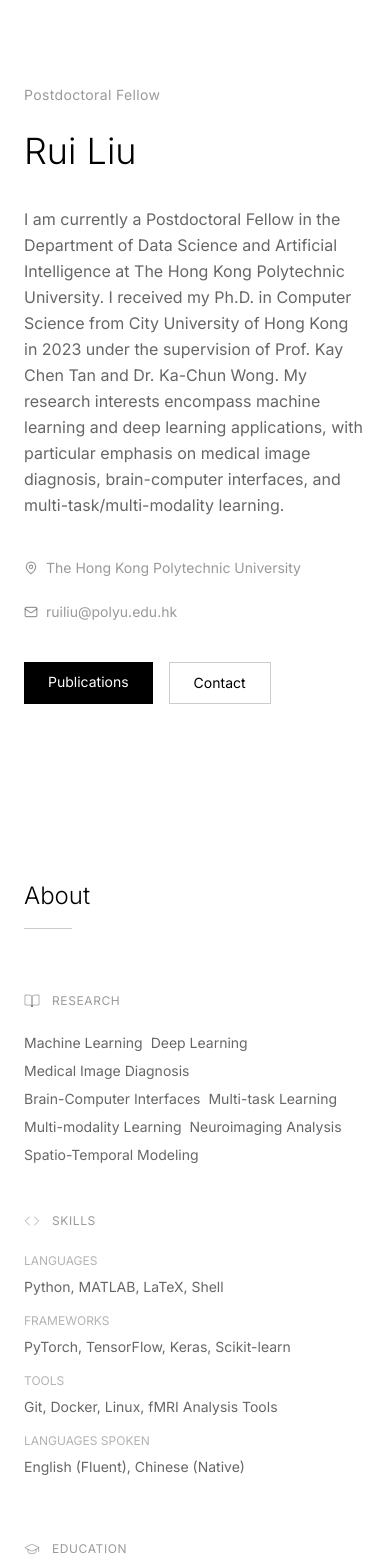
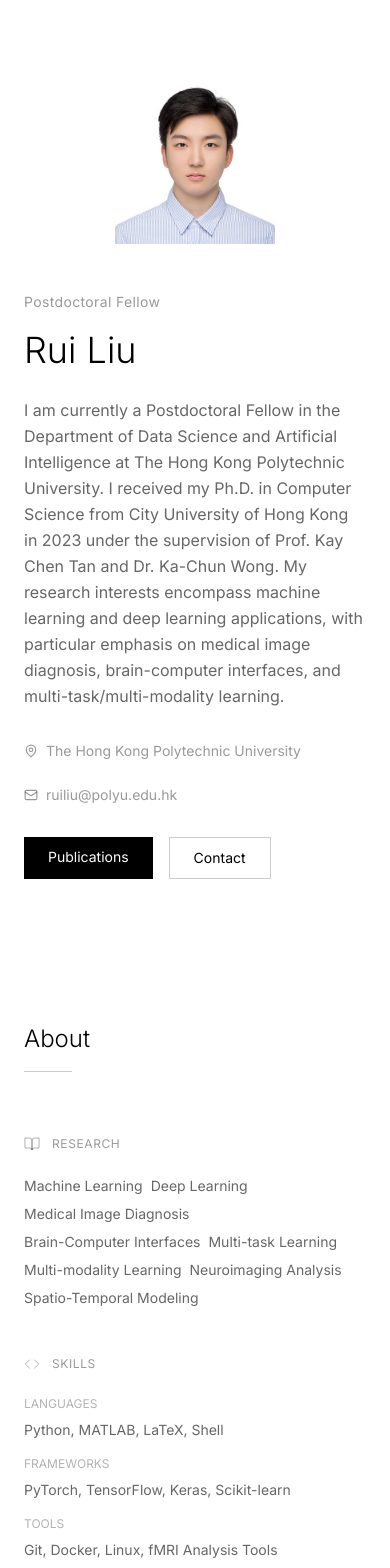
Before and after one commit to CookieMikeLiu/academic-portfolio, a React (Vite) app: page / in a window 390 px wide. Shown: the part 60-1628 px from the top of the page. Built offline with nearby package versions, Linux system fonts and the light colour scheme.

Commit message:
Fix mobile avatar, wider layout, reduce whitespace

```diff
--- a/src/components/About.tsx
+++ b/src/components/About.tsx
@@ -4,8 +4,8 @@ import { researchInterests, education, awards, skills } from '../data/portfolioD
 
 const About: FC = () => {
   return (
-    <section id="about" className="py-24 md:py-32">
-      <div className="max-w-4xl mx-auto px-6">
+    <section id="about" className="py-20 md:py-24">
+      <div className="max-w-5xl mx-auto px-6">
         <div className="mb-16">
           <h2 className="text-2xl font-light text-black dark:text-white mb-4">About</h2>
           <div className="w-12 h-px bg-black/20 dark:bg-white/20" />
--- a/src/components/Contact.tsx
+++ b/src/components/Contact.tsx
@@ -11,8 +11,8 @@ const Contact = () => {
   ];
 
   return (
-    <section id="contact" className="py-24 md:py-32 bg-black/[0.02] dark:bg-white/[0.02]">
-      <div className="max-w-4xl mx-auto px-6">
+    <section id="contact" className="py-20 md:py-24 bg-black/[0.02] dark:bg-white/[0.02]">
+      <div className="max-w-5xl mx-auto px-6">
         <div className="mb-16">
           <h2 className="text-2xl font-light text-black dark:text-white mb-4">Contact</h2>
           <div className="w-12 h-px bg-black/20 dark:bg-white/20" />
--- a/src/components/Footer.tsx
+++ b/src/components/Footer.tsx
@@ -2,8 +2,8 @@ const Footer = () => {
   const currentYear = new Date().getFullYear();
 
   return (
-    <footer className="py-8 border-t border-black/10 dark:border-white/10">
-      <div className="max-w-4xl mx-auto px-6">
+    <footer className="py-6 border-t border-black/10 dark:border-white/10">
+      <div className="max-w-5xl mx-auto px-6">
         <div className="flex flex-col md:flex-row items-center justify-between gap-4 text-sm text-black/40 dark:text-white/40">
           <p>© {currentYear} {new URL(import.meta.url).hostname || 'Portfolio'}</p>
 
--- a/src/components/Hero.tsx
+++ b/src/components/Hero.tsx
@@ -4,23 +4,23 @@ import { personalInfo } from '../data/portfolioData';
 
 const Hero: FC = () => {
   return (
-    <section id="home" className="min-h-screen flex items-center pt-16">
-      <div className="max-w-4xl mx-auto px-6 py-20">
-        <div className="grid md:grid-cols-[1fr_auto] gap-16 items-start">
-          <div>
-            <p className="text-sm text-black/40 dark:text-white/40 mb-6 tracking-wide">
+    <section id="home" className="min-h-[90vh] flex items-center pt-20">
+      <div className="max-w-5xl mx-auto px-6 py-16">
+        <div className="grid md:grid-cols-[1fr_auto] gap-12 md:gap-16 items-start">
+          <div className="order-2 md:order-1">
+            <p className="text-sm text-black/40 dark:text-white/40 mb-4 tracking-wide">
               {personalInfo.title}
             </p>
 
-            <h1 className="text-4xl md:text-5xl font-light mb-8 text-black dark:text-white leading-tight">
+            <h1 className="text-4xl md:text-5xl font-light mb-6 text-black dark:text-white leading-tight">
               {personalInfo.name}
             </h1>
 
-            <p className="text-black/60 dark:text-white/60 mb-10 max-w-lg leading-relaxed">
+            <p className="text-black/60 dark:text-white/60 mb-8 leading-relaxed">
               {personalInfo.bio}
             </p>
 
-            <div className="flex flex-wrap gap-6 mb-10 text-sm text-black/40 dark:text-white/40">
+            <div className="flex flex-wrap gap-6 mb-8 text-sm text-black/40 dark:text-white/40">
               <span className="flex items-center gap-2">
                 <MapPin size={14} />
                 {personalInfo.institution}
@@ -55,8 +55,8 @@ const Hero: FC = () => {
             </div>
           </div>
 
-          <div className="hidden md:block self-center">
-            <div className="w-48 h-48 overflow-hidden bg-black/5 dark:bg-white/5">
+          <div className="order-1 md:order-2 flex justify-center md:justify-end">
+            <div className="w-40 h-40 md:w-48 md:h-48 overflow-hidden bg-black/5 dark:bg-white/5">
               <img
                 src="profile-photo.jpg"
                 alt={personalInfo.name}
--- a/src/components/Navbar.tsx
+++ b/src/components/Navbar.tsx
@@ -35,7 +35,7 @@ const Navbar: FC<NavbarProps> = ({ darkMode, toggleDarkMode }) => {
           isScrolled ? 'bg-white/90 dark:bg-black/90 backdrop-blur-sm' : 'bg-transparent'
         }`}
       >
-        <div className="max-w-4xl mx-auto px-6">
+        <div className="max-w-5xl mx-auto px-6">
           <div className="flex items-center justify-between h-16">
             <a
               href="#home"
--- a/src/components/Projects.tsx
+++ b/src/components/Projects.tsx
@@ -3,8 +3,8 @@ import { projects } from '../data/portfolioData';
 
 const Projects: React.FC = () => {
   return (
-    <section id="projects" className="py-24 md:py-32">
-      <div className="max-w-4xl mx-auto px-6">
+    <section id="projects" className="py-20 md:py-24">
+      <div className="max-w-5xl mx-auto px-6">
         <div className="mb-16">
           <h2 className="text-2xl font-light text-black dark:text-white mb-4">Projects</h2>
           <div className="w-12 h-px bg-black/20 dark:bg-white/20" />
--- a/src/components/Publications.tsx
+++ b/src/components/Publications.tsx
@@ -9,8 +9,8 @@ const Publications: React.FC = () => {
   const selectedPublications = publications.slice(0, 10);
 
   return (
-    <section id="publications" className="py-24 md:py-32 bg-black/[0.02] dark:bg-white/[0.02]">
-      <div className="max-w-4xl mx-auto px-6">
+    <section id="publications" className="py-20 md:py-24 bg-black/[0.02] dark:bg-white/[0.02]">
+      <div className="max-w-5xl mx-auto px-6">
         <div className="mb-16">
           <h2 className="text-2xl font-light text-black dark:text-white mb-4">Selected Publications</h2>
           <div className="w-12 h-px bg-black/20 dark:bg-white/20" />
```
